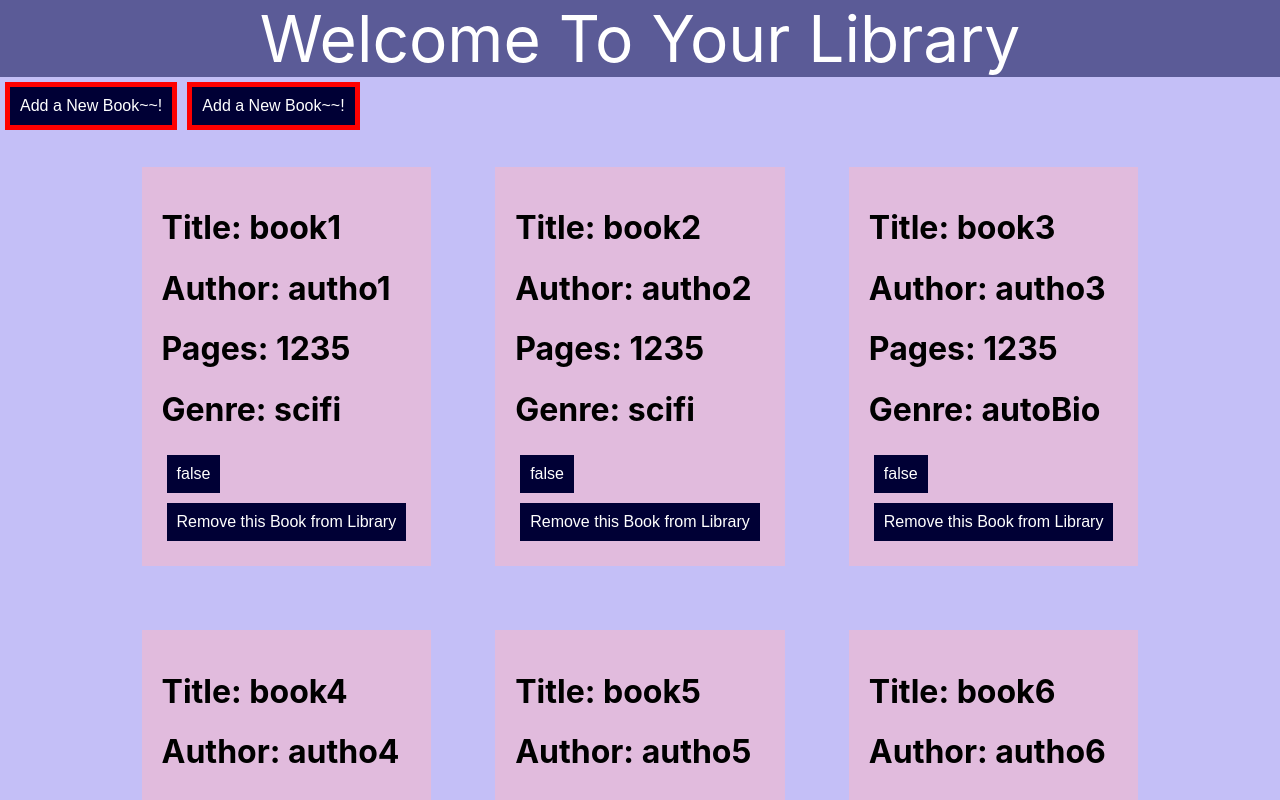
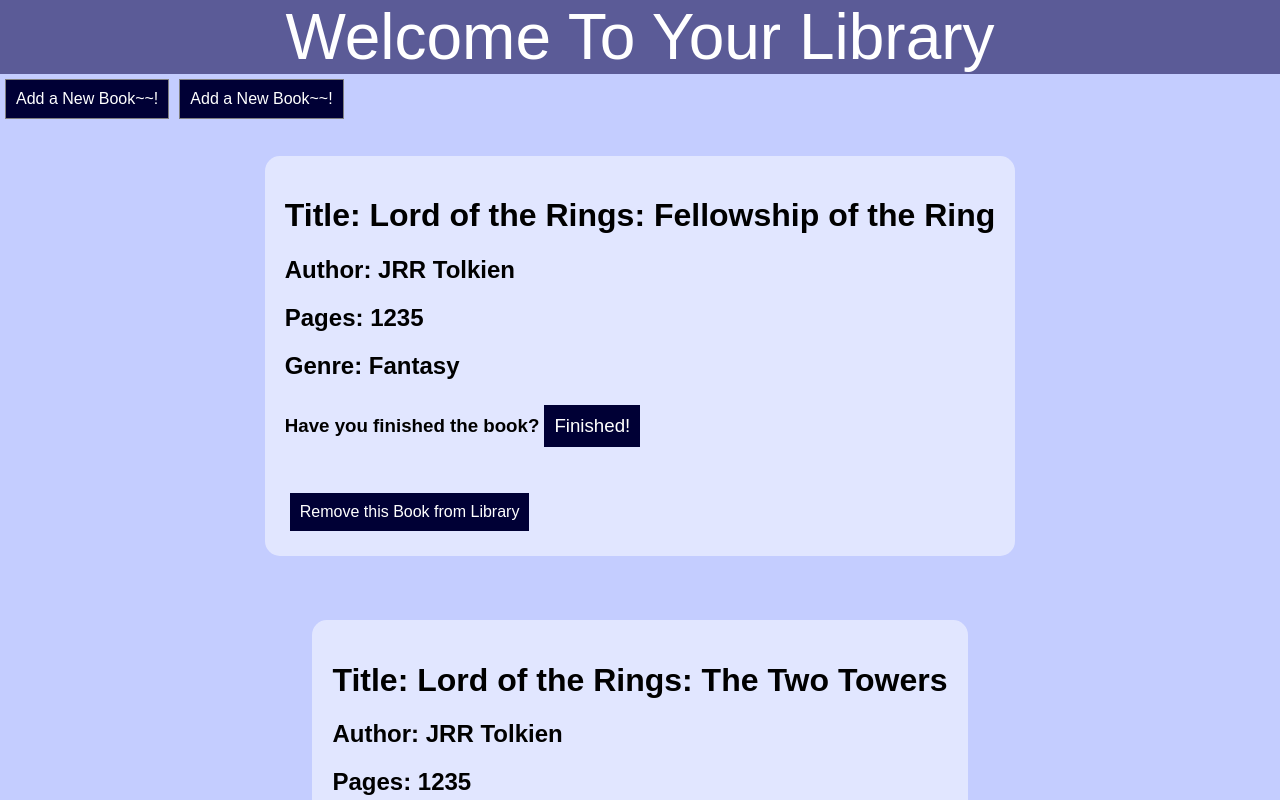
Before and after one commit to hankangbok/bookLibraryReact, a React (Create React App) app: page / in a window 1280 px wide. Shown: the top 800 px of the page. Built offline with nearby package versions, Linux system fonts and the light colour scheme.

Commit message:
Changed font, changed toggle to variable name

```diff
--- a/src/index.css
+++ b/src/index.css
@@ -1,12 +1,11 @@
 body {
   margin: 0;
   padding: 0;
-  font-family: -apple-system, BlinkMacSystemFont, "Segoe UI", "Roboto", "Oxygen",
-    "Ubuntu", "Cantarell", "Fira Sans", "Droid Sans", "Helvetica Neue",
-    sans-serif;
+  font-family: Rubik, sans-serif;
+
   -webkit-font-smoothing: antialiased;
   -moz-osx-font-smoothing: grayscale;
-  background-color:rgba(139,128,240,.50);
+  background-color:#8b9cff80;
 }
 
 code {
@@ -23,9 +22,10 @@ code {
 }
 
 .bookContainer {
-  background-color: rgba(255,  183, 195, 0.5);
   margin: 2em;
   padding: 20px;
+  border-radius: 15px;
+  background-color: rgba(255, 255, 255,0.5);
 }
 
 /* #flexcontainer {
@@ -56,7 +56,8 @@ button {
 }
 
 #addBookForm {
-  border: 5px solid red;
+  /* border: 5px solid red; */
+  border: 1px solid gray;
 
 }
 
--- a/src/index.js
+++ b/src/index.js
@@ -35,10 +35,19 @@ class ReadToggle extends React.Component {
     this.setState({ isReadorNot: newReadStatus });
   }
   render() {
+    let isReadButton;
+    if (this.state.isReadorNot===true) {
+      isReadButton = "Finished!";
+    } else {
+      isReadButton = "Working on It";
+    }
     return (
-      <button onClick={this.handleClick}>
-        {this.state.isReadorNot.toString()}
-      </button>
+      <h3>Have you finished the book?
+        <button onClick={this.handleClick}>
+          {/* {this.state.isReadorNot.toString()} */}
+          {isReadButton}
+        </button>
+      </h3>
     );
   }
 }
@@ -60,9 +69,9 @@ class SingleBook extends React.Component {
     return (
       <div className="bookContainer">
         <h1>Title: {title}</h1>
-        <h1>Author: {author}</h1>
-        <h1>Pages: {numPages}</h1>
-        <h1>Genre: {genre}</h1>
+        <h2>Author: {author}</h2>
+        <h2>Pages: {numPages}</h2>
+        <h2>Genre: {genre}</h2>
         <ReadToggle thisBook={aBook} />
         <br></br>
         <RemoveBookFromLibrary title={title} onClick={this.props.onClick} />
@@ -77,13 +86,13 @@ class LibraryContainer extends React.Component {
     super(props)
     this.state = {
       allBooks:  [
-        { title: 'book1', author: 'autho1 ', numPages: '1235', isRead: false, genre: 'scifi' },
-        { title: 'book2', author: 'autho2 ', numPages: '1235', isRead: false, genre: 'scifi' },
-        { title: 'book3', author: 'autho3 ', numPages: '1235', isRead: false, genre: 'autoBio' },
-        { title: 'book4', author: 'autho4 ', numPages: '1235', isRead: true, genre: 'scifi' },
-        { title: 'book5', author: 'autho5 ', numPages: '1235', isRead: false, genre: 'scifi' },
-        { title: 'book6', author: 'autho6 ', numPages: '1235', isRead: false, genre: 'scifi' },
-        { title: 'book7', author: 'autho8 ', numPages: '1235', isRead: false, genre: 'scifi' }
+        { title: 'Lord of the Rings: Fellowship of the Ring', author: 'JRR Tolkien ', numPages: '1235', isRead: true, genre: 'Fantasy' },
+        { title: 'Lord of the Rings: The Two Towers', author: 'JRR Tolkien ', numPages: '1235', isRead: false, genre: 'Fantasy' },
+        { title: 'Lord of the Rings: Return of the King', author: 'JRR Tolkien ', numPages: '1235', isRead: false, genre: 'Fantasy' },
+        { title: 'Game of Thrones', author: 'George R R Martin ', numPages: '1235', isRead: true, genre: 'Fantasy' },
+        { title: 'Cell ', author: 'Stephen King ', numPages: '1235', isRead: false, genre: 'horror' },
+        { title: 'Design It Yourself', author: 'Ellen Lipton', numPages: '1235', isRead: false, genre: 'DIY' },
+        { title: 'Fullmetal Alchemist', author: 'Hiromu Arakawa', numPages: '1235', isRead: false, genre: 'manga' }
       ]
     }
     this.handleRemoveClick=this.handleRemoveClick.bind(this);
@@ -137,18 +146,19 @@ class Library extends React.Component {
 
 // This is a list of 'book' objects
 // This version of the library project does not have backend data
-const BOOKSLIST = [
-  { title: 'book1', author: 'autho1 ', numPages: '1235', isRead: false, genre: 'scifi' },
-  { title: 'book2', author: 'autho2 ', numPages: '1235', isRead: false, genre: 'scifi' },
-  { title: 'book3', author: 'autho3 ', numPages: '1235', isRead: false, genre: 'autoBio' },
-  { title: 'book4', author: 'autho4 ', numPages: '1235', isRead: true, genre: 'scifi' },
-  { title: 'book5', author: 'autho5 ', numPages: '1235', isRead: false, genre: 'scifi' },
-  { title: 'book6', author: 'autho6 ', numPages: '1235', isRead: false, genre: 'scifi' },
-  { title: 'book7', author: 'autho8 ', numPages: '1235', isRead: false, genre: 'scifi' }
-];
+// const BOOKSLIST = [
+//   { title: 'book1', author: 'autho1 ', numPages: '1235', isRead: false, genre: 'scifi' },
+//   { title: 'book2', author: 'autho2 ', numPages: '1235', isRead: false, genre: 'scifi' },
+//   { title: 'book3', author: 'autho3 ', numPages: '1235', isRead: false, genre: 'autoBio' },
+//   { title: 'book4', author: 'autho4 ', numPages: '1235', isRead: true, genre: 'scifi' },
+//   { title: 'book5', author: 'autho5 ', numPages: '1235', isRead: false, genre: 'scifi' },
+//   { title: 'book6', author: 'autho6 ', numPages: '1235', isRead: false, genre: 'scifi' },
+//   { title: 'book7', author: 'autho8 ', numPages: '1235', isRead: false, genre: 'scifi' }
+// ];
 
 
 ReactDOM.render(
-  <Library booksList={BOOKSLIST} />,
+  <Library />,
+  // <Library booksList={BOOKSLIST} />,
   document.getElementById("root")
 );
```
